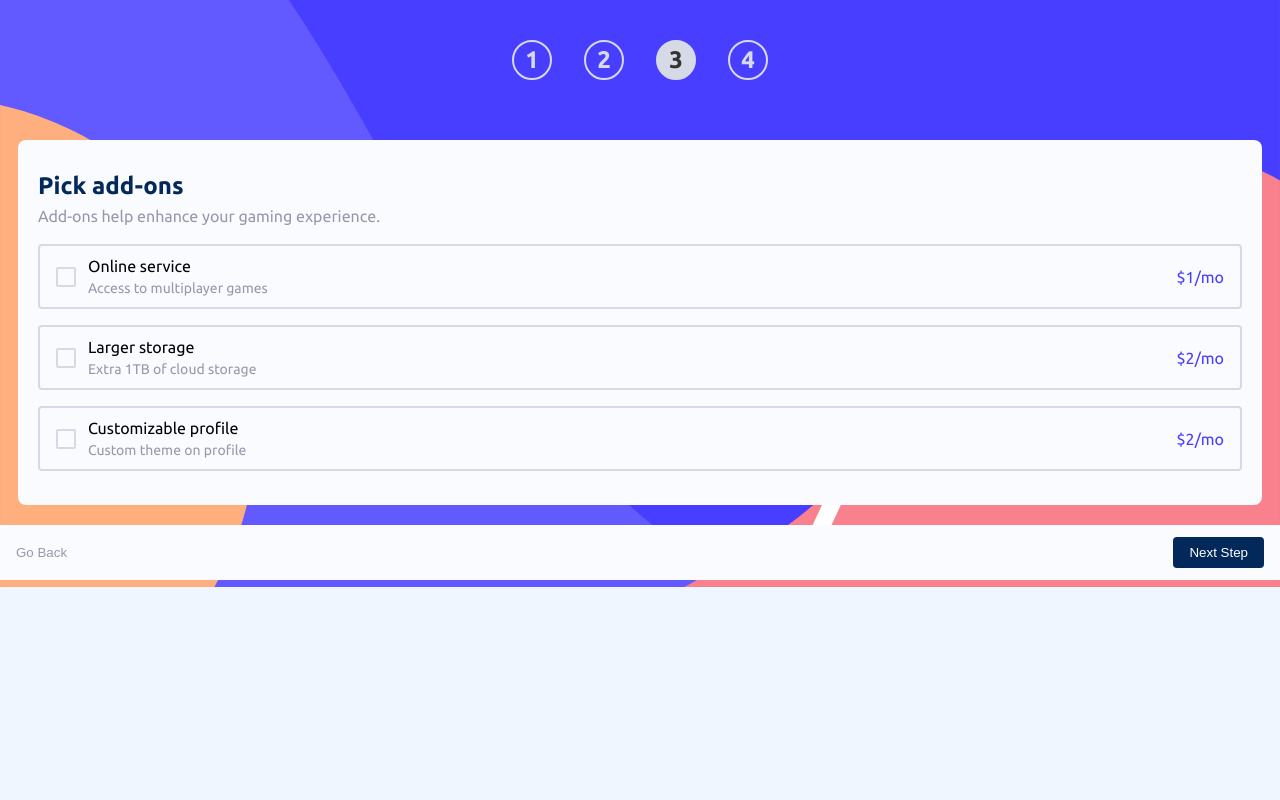
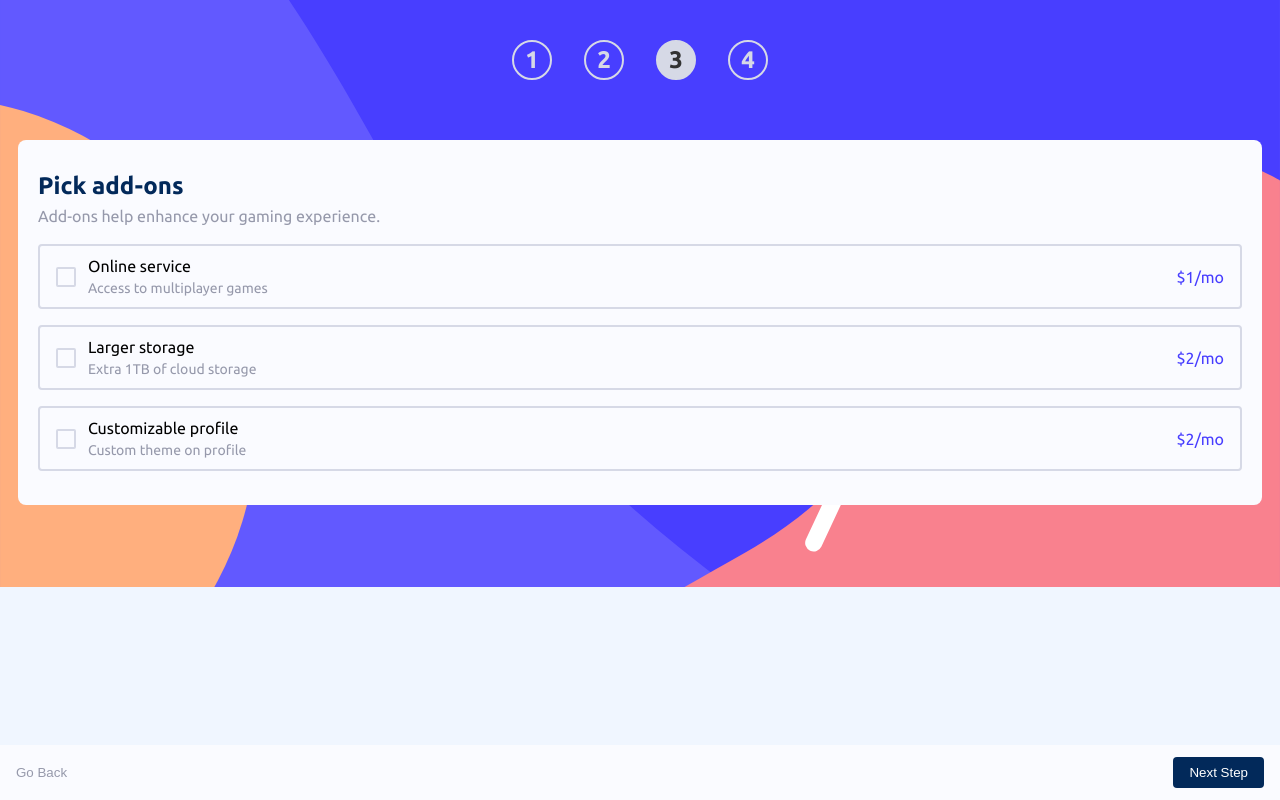
Before and after one commit to Oungseik/vue-multi-steps-form, a Vue app: page / in a window 1280 px wide. Built offline with nearby package versions, Linux system fonts and the light colour scheme.

Commit message:
style: move the form navigation to the bottom

```diff
--- a/src/components/FormNavigator.vue
+++ b/src/components/FormNavigator.vue
@@ -24,6 +24,9 @@ export default {
   background-color: var(--alabaster);
   justify-content: space-between;
   padding: 12px 16px;
+  position: fixed;
+  width: 100%;
+  bottom: 0
 }
 
 button {
```
